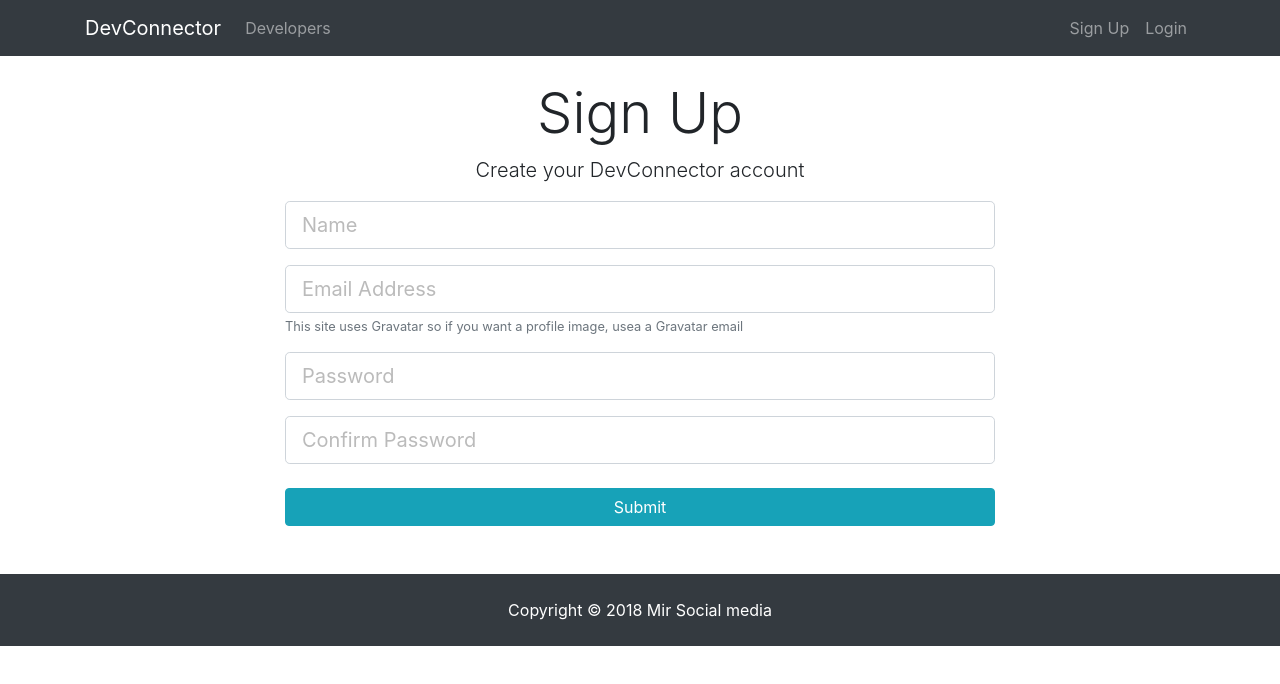
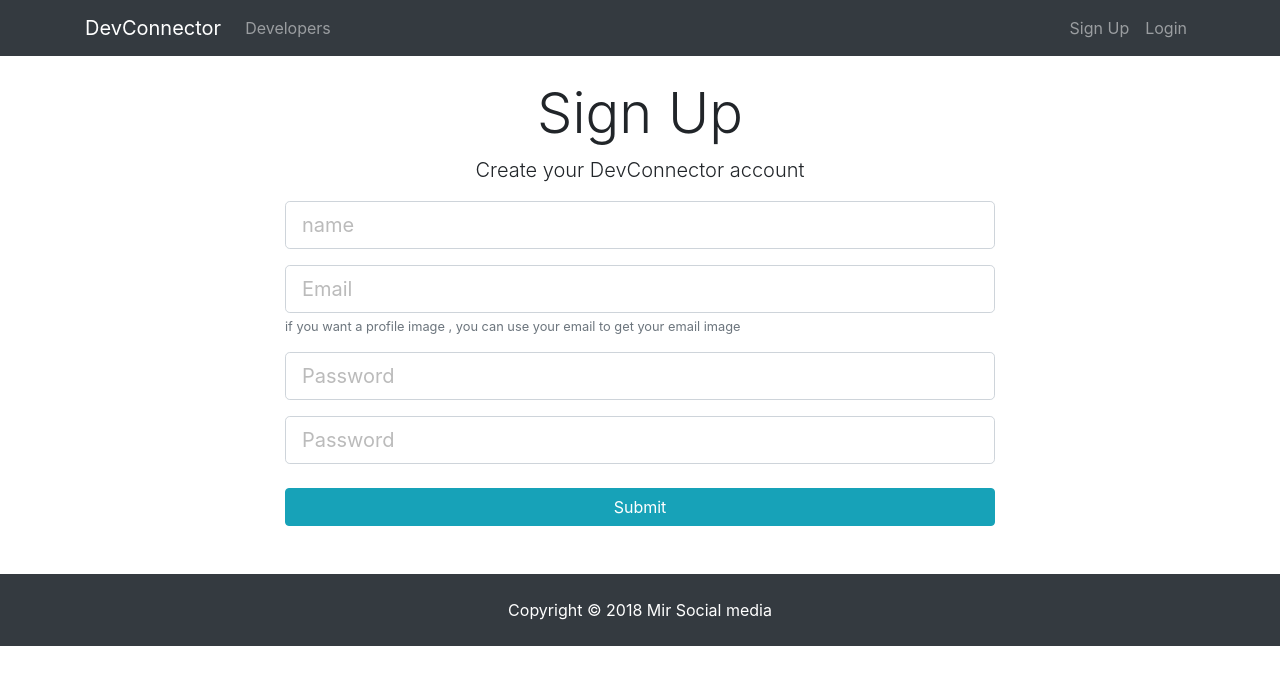
Before and after one commit to numbing/social-media, a React (Create React App) app in the folder client/: page /register in a window 1280 px wide. Shown: the top 684 px of the page. Built offline with nearby package versions, Linux system fonts and the light colour scheme.

Commit message:
clean input code

```diff
--- a/client/src/components/auth/Register.js
+++ b/client/src/components/auth/Register.js
@@ -5,6 +5,7 @@ import PropTypes from "prop-types";
 import classnames from "classnames";
 import { connect } from "react-redux";
 import { registerUser } from "../../actions/authActions";
+import TextFieldGroup from "../common/TextFieldGroup";
 
 class Register extends Component {
   constructor() {
@@ -61,70 +62,38 @@ class Register extends Component {
                 Create your DevConnector account
               </p>
               <form onSubmit={this.onSubmit}>
-                <div className="form-group">
-                  <input
-                    type="text"
-                    className={classnames("form-control form-control-lg", {
-                      "is-invalid": errors.name
-                    })}
-                    placeholder="Name"
+                <TextFieldGroup
+                  placeholder="name"
                   name="name"
                   value={this.state.name}
                   onChange={this.onChange}
+                  errors={errors.name}
                 />
-                  {errors.name && (
-                    <div className="invalid-feedback">{errors.name}</div>
-                  )}
-                </div>
-                <div className="form-group">
-                  <input
+                <TextFieldGroup
+                  placeholder="Email"
+                  name="email"
                   type="email"
-                    className={classnames("form-control form-control-lg", {
-                      "is-invalid": errors.email
-                    })}
-                    placeholder="Email Address"
-                    name="email"
                   value={this.state.email}
                   onChange={this.onChange}
+                  errors={errors.email}
+                  info="if you want a profile image , you can use your email to get your email image "
                 />
-                  {errors.email && (
-                    <div className="invalid-feedback">{errors.email}</div>
-                  )}
-                  <small className="form-text text-muted">
-                    This site uses Gravatar so if you want a profile image, usea
-                    a Gravatar email
-                  </small>
-                </div>
-                <div className="form-group">
-                  <input
-                    type="password"
-                    className={classnames("form-control form-control-lg", {
-                      "is-invalid": errors.password
-                    })}
+                <TextFieldGroup
                   placeholder="Password"
                   name="password"
+                  type="password"
                   value={this.state.password}
                   onChange={this.onChange}
+                  errors={errors.password}
                 />
-                  {errors.password && (
-                    <div className="invalid-feedback">{errors.password}</div>
-                  )}
-                </div>
-                <div className="form-group">
-                  <input
-                    type="password"
-                    className={classnames("form-control form-control-lg", {
-                      "is-invalid": errors.password2
-                    })}
-                    placeholder="Confirm Password"
+                <TextFieldGroup
+                  placeholder="Password"
                   name="password2"
+                  type="password2"
                   value={this.state.password2}
                   onChange={this.onChange}
+                  errors={errors.password2}
                 />
-                  {errors.password2 && (
-                    <div className="invalid-feedback">{errors.password2}</div>
-                  )}
-                </div>
                 <input type="submit" className="btn btn-info btn-block mt-4" />
               </form>
             </div>
```
Lines whose indentation alone changed are shown as unchanged.
